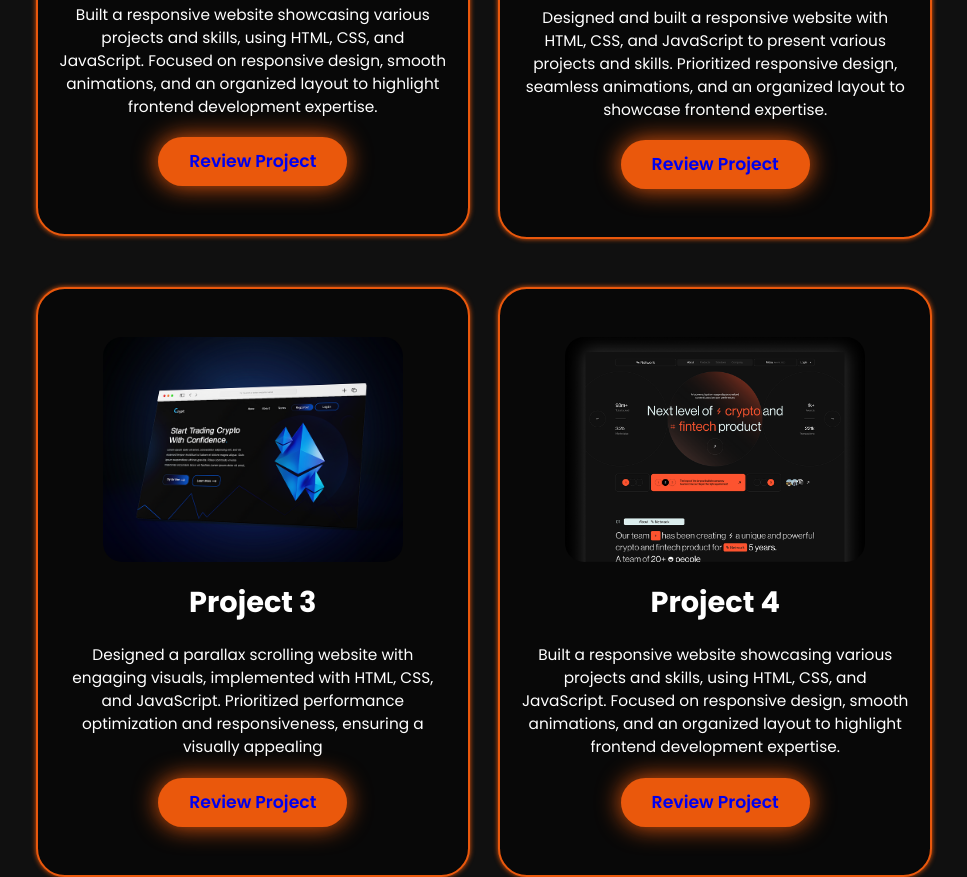
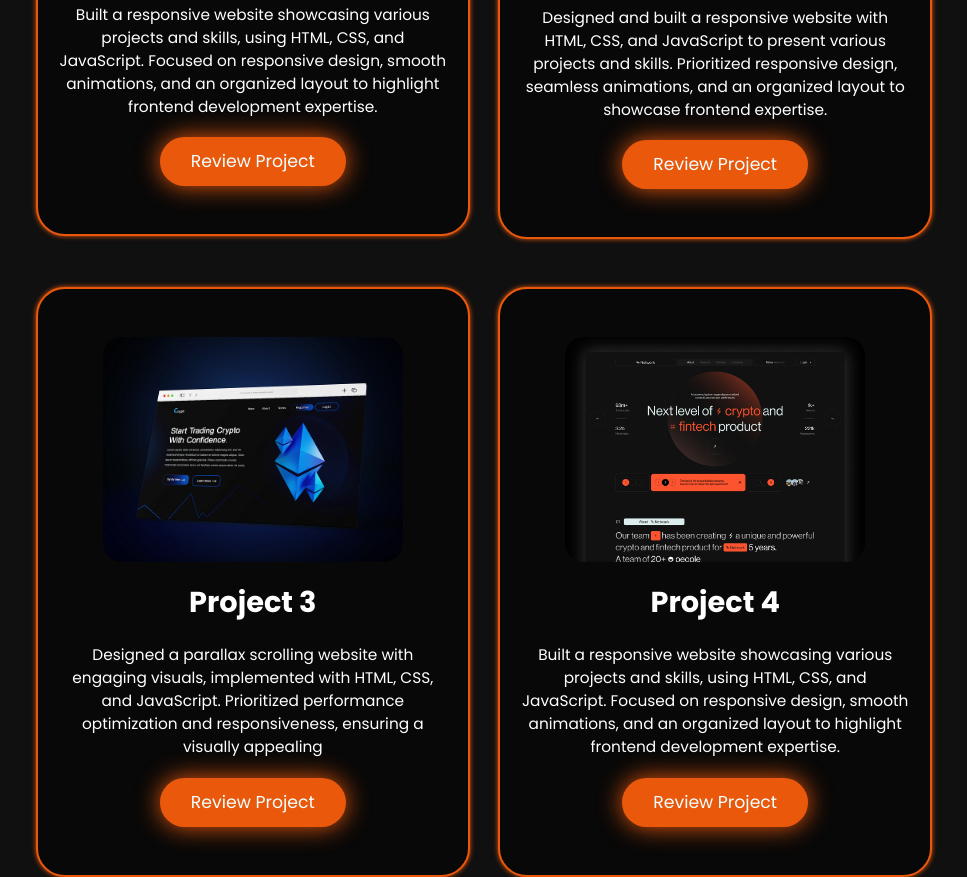
Before and after one commit to harsh-sharmaji/Portfolio, a plain HTML site: page index.html in a window 1280 px wide. Shown: the part 4935-5812 px from the top of the page, without its empty margins (156-1123 px from the left). Drawn offline with nearby package versions, Linux system fonts and the light colour scheme.

Commit message:
Update style.css

```diff
--- a/style.css
+++ b/style.css
@@ -176,7 +176,7 @@ section{
     transition: 0.3s ease-in-out;
 }
 .btn:hover{
-    transform: scale(1.1);
+    transform: scale(1.2);
     box-shadow: 0 0 25px var(--main-color),
                 0 0 50px var(--main-color);
 }
@@ -327,6 +327,11 @@ section{
 .project-card p{
     font-size: 1.6rem;
 }
+.project-card a{
+    text-decoration: none;
+    color: azure;
+    font-weight: 400;
+}
 .contact{
     background-color: var(--bg-color);
 }
@@ -442,3 +447,17 @@ section{
 
 
 }
+
+section {
+    opacity: 0;
+    animation: fadeIn 1s forwards;
+}
+
+@keyframes fadeIn {
+    from {
+        opacity: 0;
+    }
+    to {
+        opacity: 1;
+    }
+}
```
